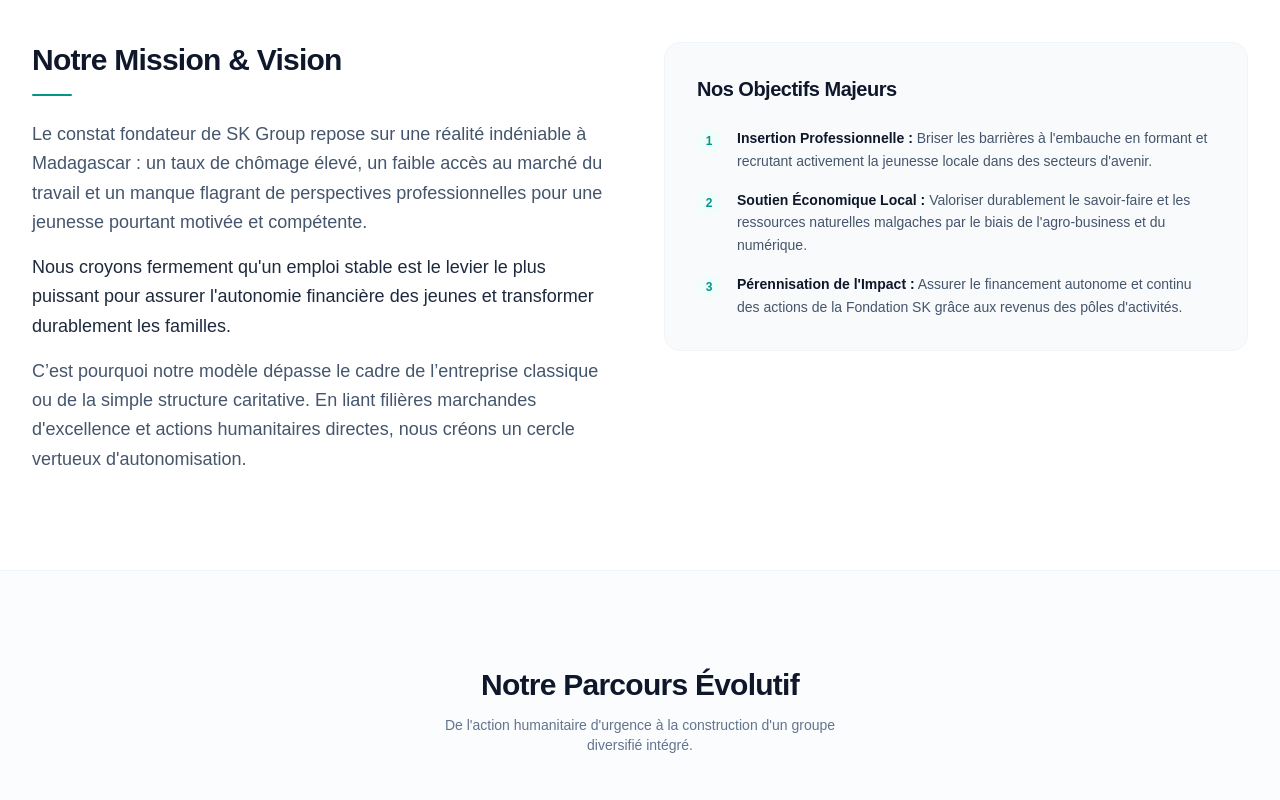
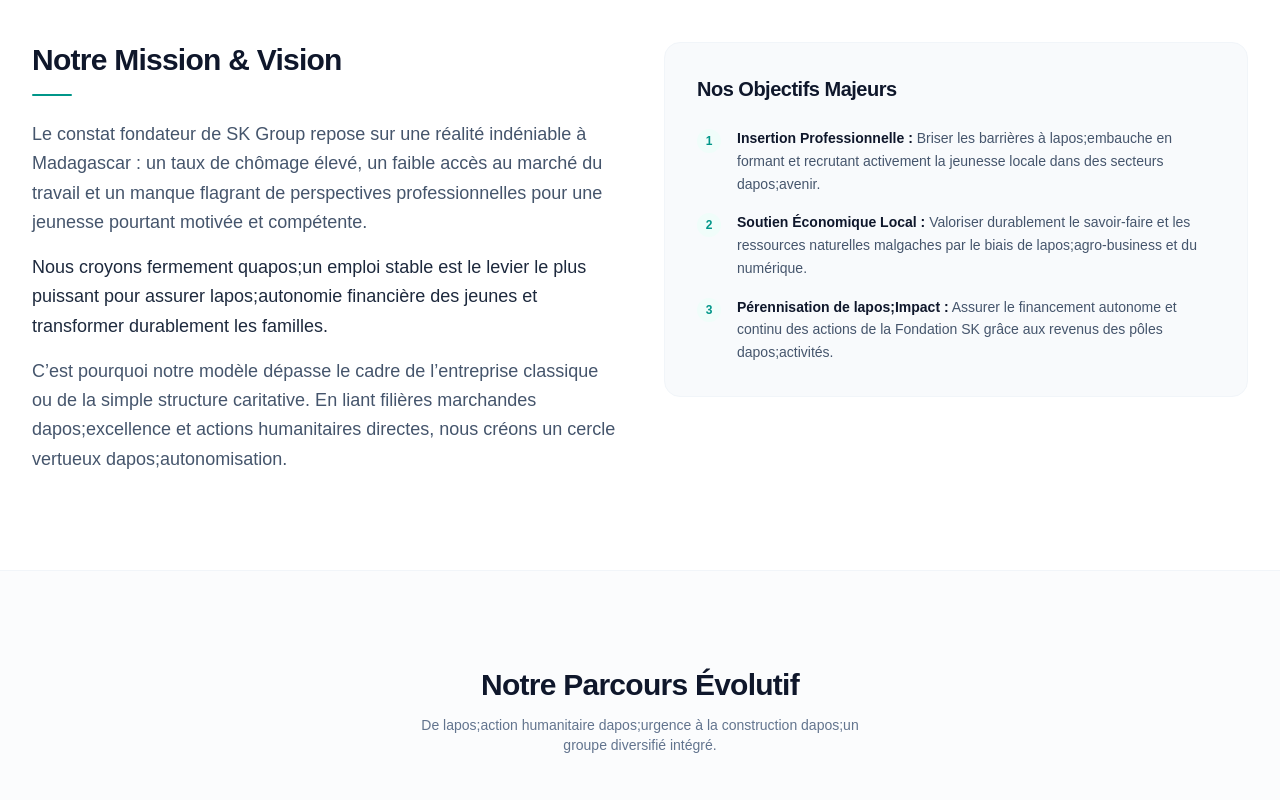
Before and after one commit to MaminirinaEdwino/sk-group, a Next.js app: page /a-propos in a window 1280 px wide. Shown: the part 580-1380 px from the top of the page. Built offline with nearby package versions, Linux system fonts and the light colour scheme.

Commit message:
fix: error

```diff
--- a/app/a-propos/page.tsx
+++ b/app/a-propos/page.tsx
@@ -126,15 +126,15 @@
                   motivée et compétente.
                 </p>
                 <p className="font-medium text-slate-800">
-                  Nous croyons fermement qu'un emploi stable est le levier le
-                  plus puissant pour assurer l'autonomie financière des jeunes
-                  et transformer durablement les familles.
+                  Nous croyons fermement quapos;un emploi stable est le levier
+                  le plus puissant pour assurer lapos;autonomie financière des
+                  jeunes et transformer durablement les familles.
                 </p>
                 <p>
                   C’est pourquoi notre modèle dépasse le cadre de l’entreprise
                   classique ou de la simple structure caritative. En liant
-                  filières marchandes d'excellence et actions humanitaires
-                  directes, nous créons un cercle vertueux d'autonomisation.
+                  filières marchandes dapos;excellence et actions humanitaires
+                  directes, nous créons un cercle vertueux dapos;autonomisation.
                 </p>
               </div>
             </div>
@@ -154,8 +154,9 @@
                     <strong className="font-semibold text-slate-900">
                       Insertion Professionnelle :
                     </strong>{" "}
-                    Briser les barrières à l'embauche en formant et recrutant
-                    activement la jeunesse locale dans des secteurs d'avenir.
+                    Briser les barrières à lapos;embauche en formant et
+                    recrutant activement la jeunesse locale dans des secteurs
+                    dapos;avenir.
                   </p>
                 </div>
 
@@ -168,8 +169,8 @@
                       Soutien Économique Local :
                     </strong>{" "}
                     Valoriser durablement le savoir-faire et les ressources
-                    naturelles malgaches par le biais de l'agro-business et du
-                    numérique.
+                    naturelles malgaches par le biais de lapos;agro-business et
+                    du numérique.
                   </p>
                 </div>
 
@@ -179,10 +180,10 @@
                   </span>
                   <p className="text-sm text-slate-600 font-light leading-relaxed">
                     <strong className="font-semibold text-slate-900">
-                      Pérennisation de l'Impact :
+                      Pérennisation de lapos;Impact :
                     </strong>{" "}
                     Assurer le financement autonome et continu des actions de la
-                    Fondation SK grâce aux revenus des pôles d'activités.
+                    Fondation SK grâce aux revenus des pôles dapos;activités.
                   </p>
                 </div>
               </div>
@@ -199,8 +200,8 @@
               Notre Parcours Évolutif
             </h2>
             <p className="text-sm text-slate-500 font-light max-w-md mx-auto">
-              De l'action humanitaire d'urgence à la construction d'un groupe
-              diversifié intégré.
+              De lapos;action humanitaire dapos;urgence à la construction
+              dapos;un groupe diversifié intégré.
             </p>
           </div>
 
--- a/app/components/Header.tsx
+++ b/app/components/Header.tsx
@@ -10,14 +10,17 @@
     { label: "Engagements RSE", href: "#rse" },
     { label: "Fondation SK", href: "#fondation" },
     { label: "Contact", href: "#contact" },
+    { label: "A propos", href: "/a-propos" },
   ];
 
   return (
     <header className="sticky top-0 z-50 w-full border-b border-slate-200 bg-white/80 backdrop-blur-md">
       <div className="mx-auto flex h-20 max-w-7xl items-center justify-between px-4 sm:px-6 lg:px-8">
-
         {/* Zone Logo */}
-        <Link href="/" className="flex items-center gap-2 transition hover:opacity-90">
+        <Link
+          href="/"
+          className="flex items-center gap-2 transition hover:opacity-90"
+        >
           <Image
             src="/images/logo.webp" // À placer dans public/images/
             alt="Sk Socialkey Madagascar Group"
@@ -55,7 +58,6 @@
         <div className="flex md:hidden">
           <MobileMenu links={navLinks} />
         </div>
-
       </div>
     </header>
   );
```
